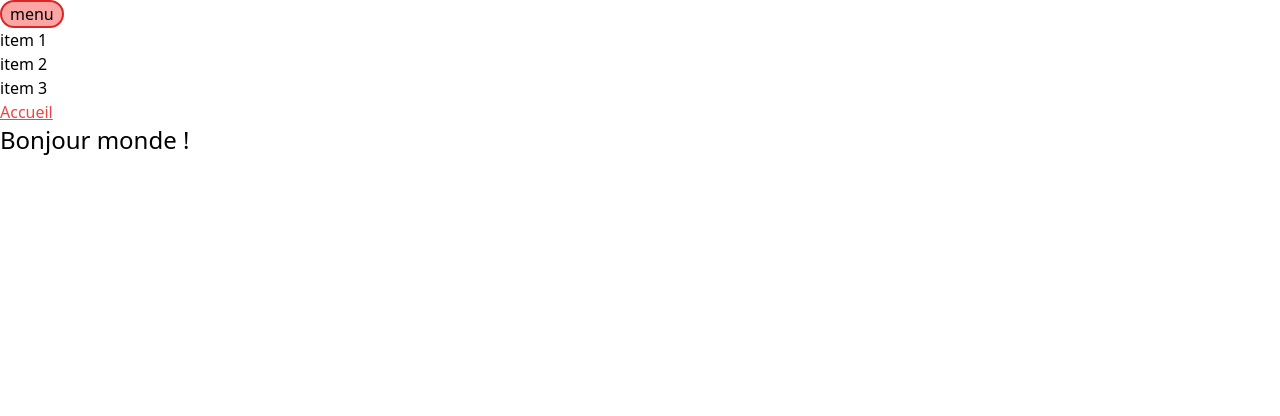
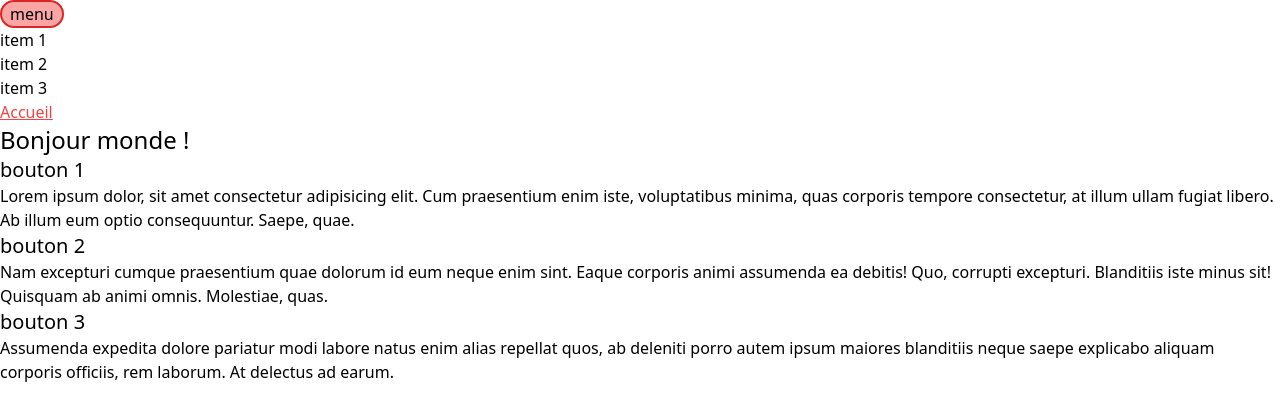
Before and after one commit to shaoual/audascent, a Vue app: page / in a window 1280 px wide. Shown: the top 416 px of the page. Built offline with nearby package versions, Linux system fonts and the light colour scheme.

Commit message:
ajout boutons dans index

```diff
--- a/src/App.vue
+++ b/src/App.vue
@@ -1,7 +1,6 @@
 <script setup lang="ts">
 import { onErrorCaptured, ref } from 'vue'
 import { RouterLink, RouterView } from 'vue-router/auto'
-
 const menuIsOpen = ref(false)
 
 
--- a/src/pages/index.vue
+++ b/src/pages/index.vue
@@ -4,4 +4,16 @@
 
 <template>
   <h1 class="text-2xl">Bonjour monde !</h1>
+  <section>
+    <button class="text-xl">bouton 1</button>
+    <p>Lorem ipsum dolor, sit amet consectetur adipisicing elit. Cum praesentium enim iste, voluptatibus minima, quas corporis tempore consectetur, at illum ullam fugiat libero. Ab illum eum optio consequuntur. Saepe, quae.</p>
+  </section>
+  <section>
+    <button class="text-xl">bouton 2</button>
+    <p>Nam excepturi cumque praesentium quae dolorum id eum neque enim sint. Eaque corporis animi assumenda ea debitis! Quo, corrupti excepturi. Blanditiis iste minus sit! Quisquam ab animi omnis. Molestiae, quas.</p>
+  </section>
+  <section>
+    <button class="text-xl">bouton 3</button>
+    <p>Assumenda expedita dolore pariatur modi labore natus enim alias repellat quos, ab deleniti porro autem ipsum maiores blanditiis neque saepe explicabo aliquam corporis officiis, rem laborum. At delectus ad earum.</p>
+  </section>
 </template>
```
